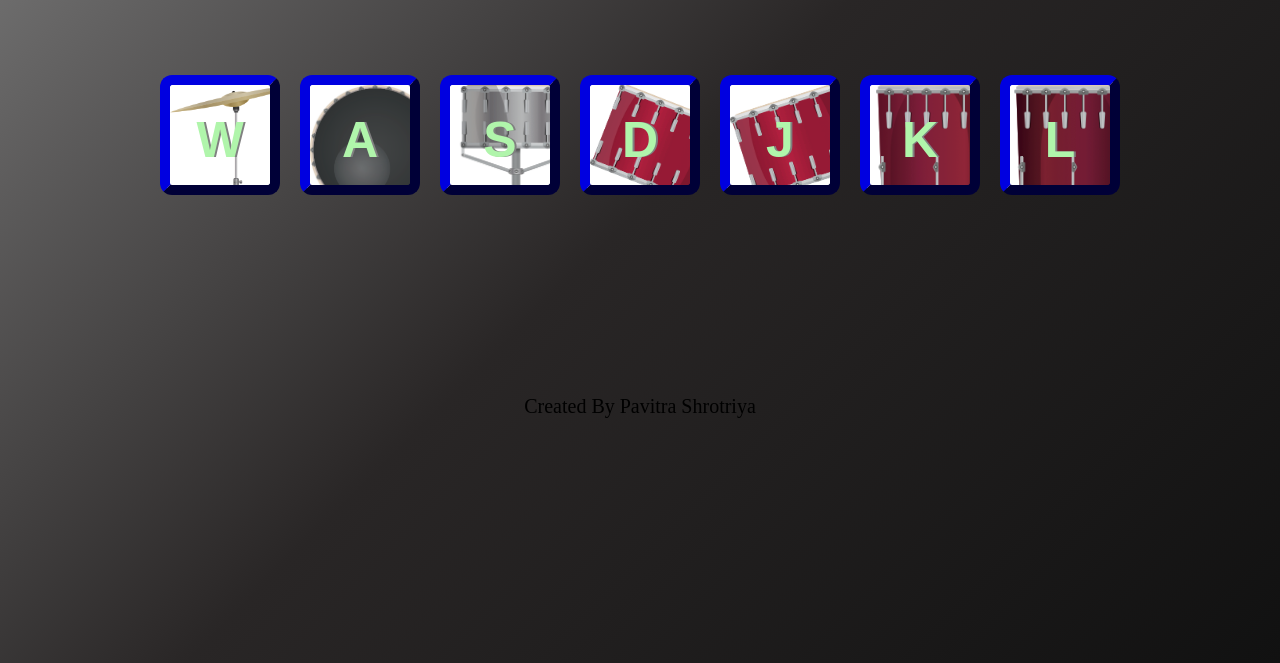
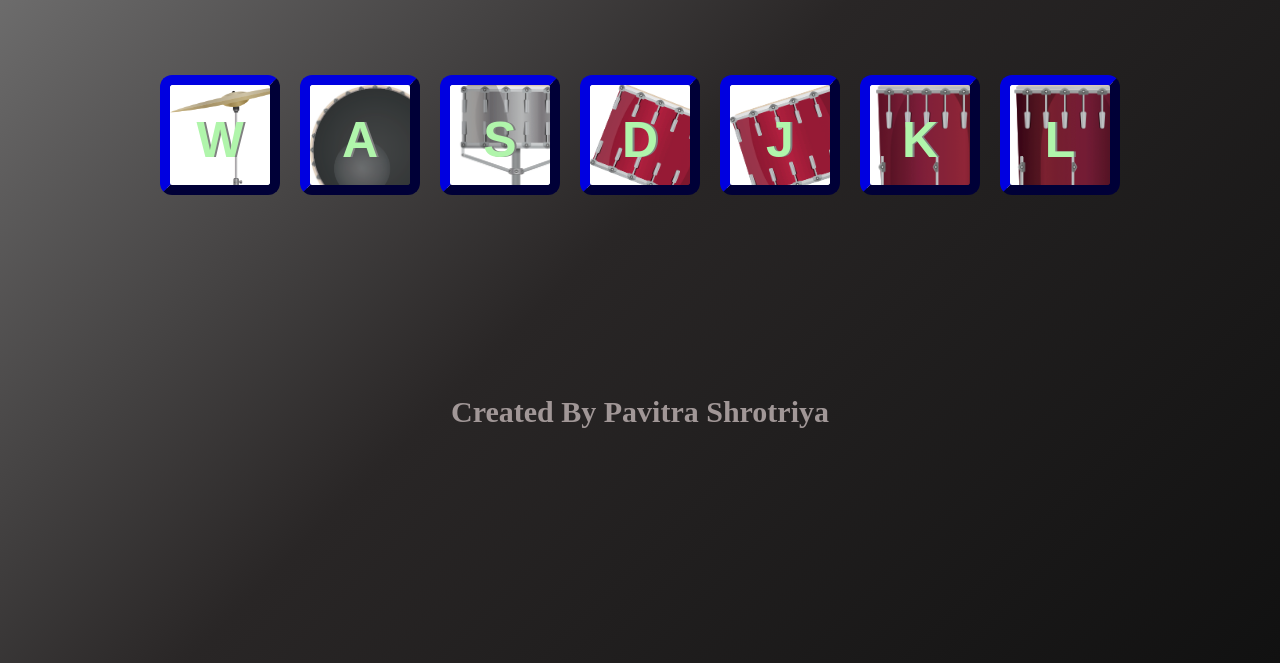
Before and after one commit to PavitraShrotriya/Drum-Kit, a plain HTML site: page index.html in a window 1280 px wide. Shown: the part 245-908 px from the top of the page. Drawn offline with Linux system fonts and the light colour scheme.

Commit message:
Update styles.css

```diff
--- a/styles.css
+++ b/styles.css
@@ -33,9 +33,11 @@ body {
 }
 
 footer {
-    font-size: 20px;
+    font-size: 30px;
+    color: rgb(161, 151, 151);
     position: relative;
     margin-top: 200px;
+    font-weight: 900;
 }
 
 .w {
```
